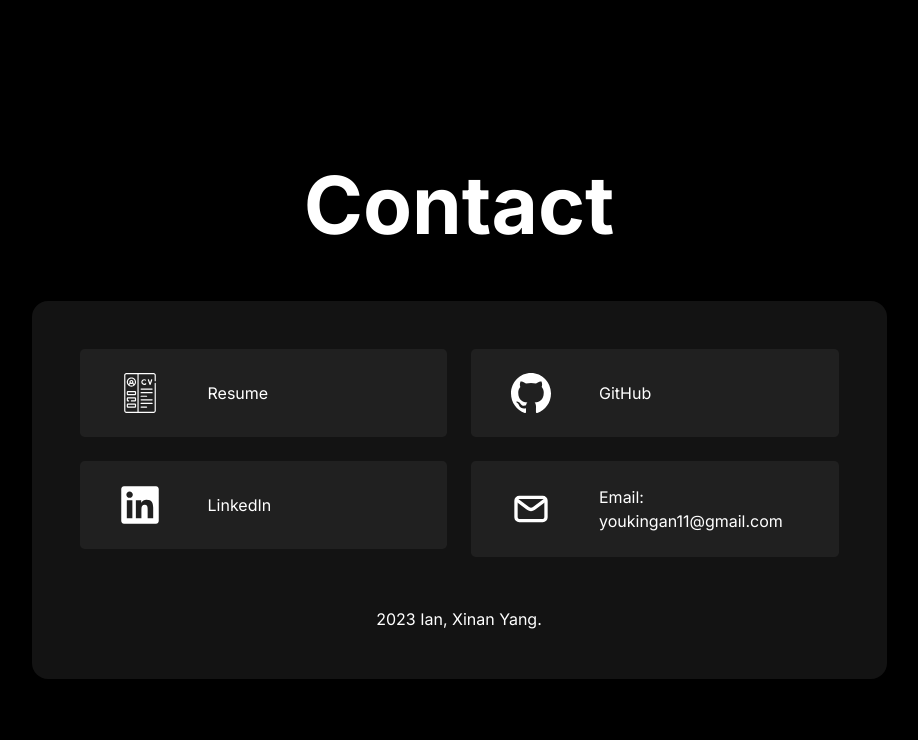
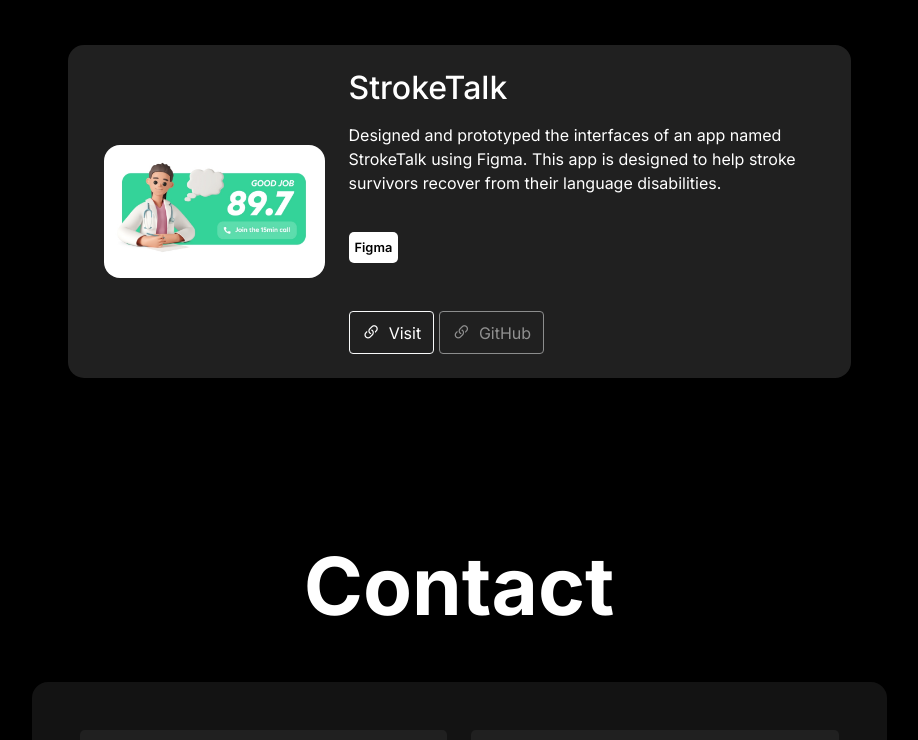
Before and after one commit to Xinan15/Portfolio, a plain HTML site: page index.html in a window 1280 px wide. Shown: the part 4358-5098 px from the top of the page, without its empty margins (181-1099 px from the left). Drawn offline with nearby package versions, Linux system fonts and the light colour scheme.

Commit message:
add stroketalk

```diff
--- a/index.html
+++ b/index.html
@@ -183,7 +183,7 @@
             <article
               class="row p-1 pb-4 p-md-4 bg-tertiary border-radius-1em d-flex justify-content-between align-items-center">
               <div class="col-12 col-lg-4 my-4 my-lg-0">
-                <img src="img/projects/Blog.png" alt="CoMAP" class="img-fluid project-img" />
+                <img src="img/projects/Blog.png" alt="Blog" class="img-fluid project-img" />
               </div>
 
               <div class="col-12 col-lg-8">
@@ -263,7 +263,7 @@
             <article
               class="row mt-5 p-1 pb-4 p-md-4 bg-tertiary border-radius-1em d-flex justify-content-between align-items-center">
               <div class="col-12 col-lg-4 my-4 my-lg-0">
-                <img src="img/projects/space.jpg" alt="Mercado Libre" class="img-fluid project-img" />
+                <img src="img/projects/space.jpg" alt="Space" class="img-fluid project-img" />
               </div>
               <div class="col-12 col-lg-8">
                 <h2 class="mb-3">SpaceTravel</h2>
@@ -301,7 +301,7 @@
             <article
               class="row mt-5 p-1 pb-4 p-md-4 bg-tertiary border-radius-1em d-flex justify-content-between align-items-center">
               <div class="col-12 col-lg-4 my-4 my-lg-0">
-                <img src="img/projects/Python.png" alt="Mercado Libre" class="img-fluid project-img" />
+                <img src="img/projects/Python.png" alt="Python" class="img-fluid project-img" />
               </div>
               <div class="col-12 col-lg-8">
                 <h2 class="mb-3">Python Web Portfolio</h2>
@@ -325,6 +325,41 @@
                     class="btn btn-outline-light project-btn">
                     <div class="d-flex justify-content-center align-items-center">
                       <i class="bi bi-github me-2"></i>
+                      <p class="m-0">GitHub</p>
+                    </div>
+                  </a>
+                </div>
+              </div>
+            </article>
+            <!-- breakline -->
+            <article
+              class="row mt-5 p-1 pb-4 p-md-4 bg-tertiary border-radius-1em d-flex justify-content-between align-items-center">
+              <div class="col-12 col-lg-4 my-4 my-lg-0">
+                <img src="img/projects/Stroke.jpg" alt="StrokeTalk" class="img-fluid project-img" />
+              </div>
+              <div class="col-12 col-lg-8">
+                <h2 class="mb-3">StrokeTalk</h2>
+
+                <p class="mb-5 mb-md-4">
+                  Designed and prototyped the interfaces of an app named StrokeTalk using Figma.
+                   This app is designed to help stroke survivors recover from their language disabilities.</p>
+                <ul class="mb-5 tech-used">
+                  <li>Figma</li>
+                </ul>
+
+                <div class="text-center text-md-start">
+                  <a href="https://www.figma.com/file/W6R6uyYX7FKcnoTfhBmPoE/Stroke-Talk?type=design&node-id=0-1&t=hpA8u9PQU3RT93uD-0"
+                   target="_blank"
+                    class="btn btn-outline-light project-btn">
+                    <div class="d-flex justify-content-center align-items-center">
+                      <i class="bi bi-link-45deg me-2"></i>
+                      <p class="m-0">Visit</p>
+                    </div>
+                  </a>
+                  <a class="btn btn-outline-light project-btn project-btn-disabled" data-bs-toggle="tooltip"
+                    data-bs-placement="left" title="Not available">
+                    <div class="d-flex justify-content-center align-items-center">
+                      <i class="bi bi-link-45deg me-2"></i>
                       <p class="m-0">GitHub</p>
                     </div>
                   </a>
```
Also changed, not shown: img/projects/Stroke.jpg (added).
